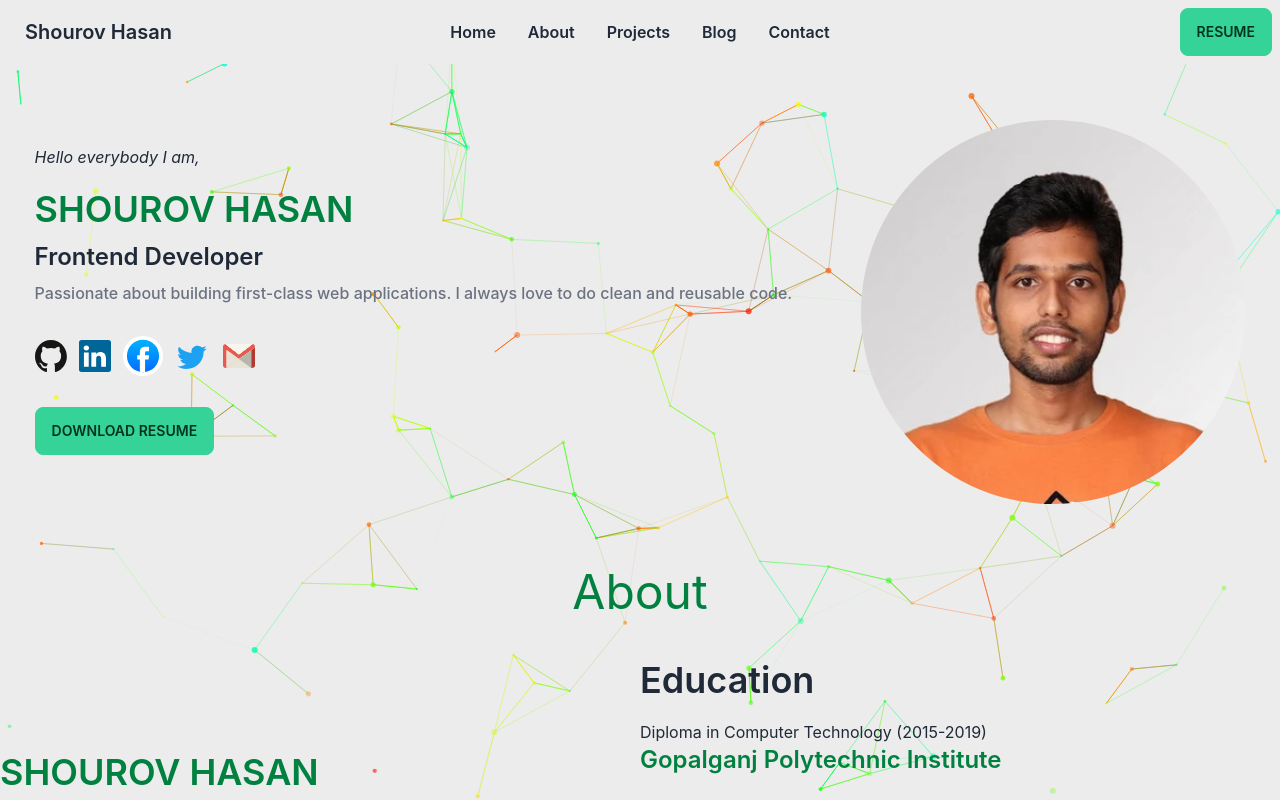
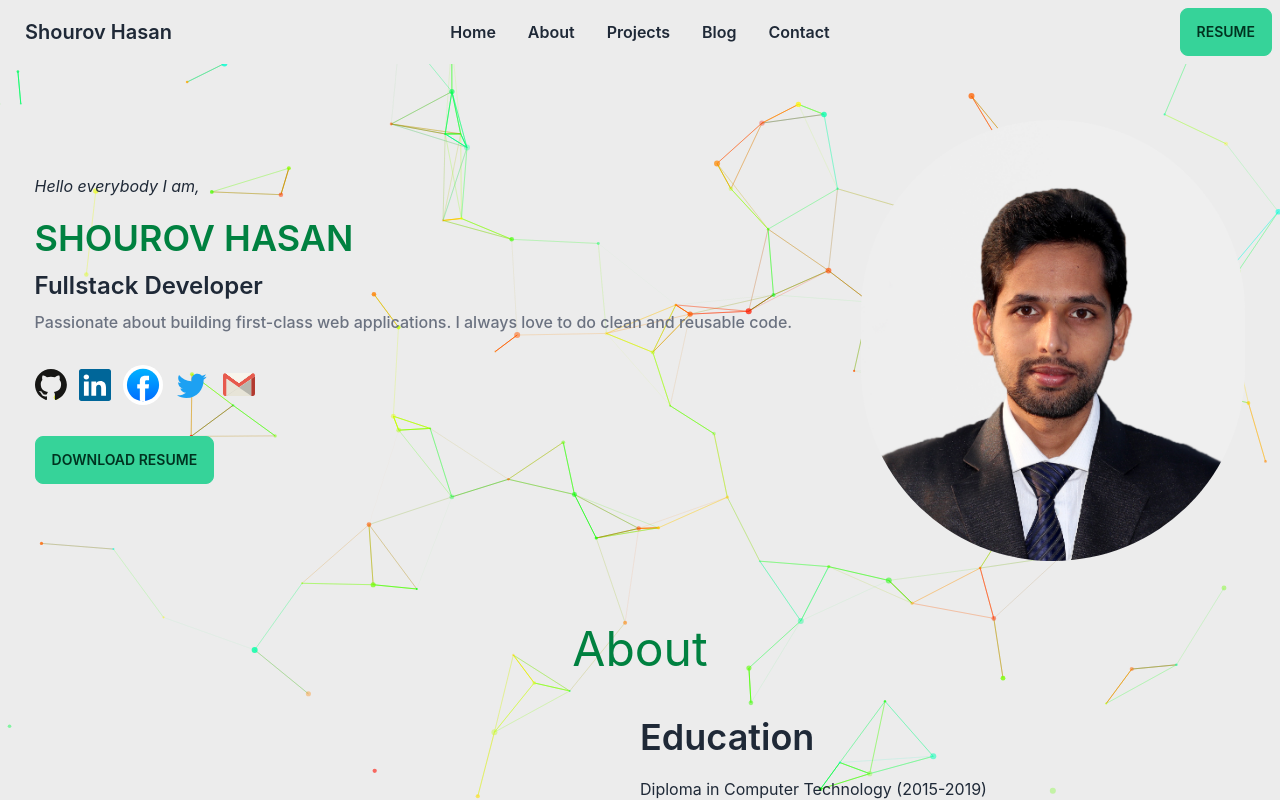
Before and after one commit to SHOUROV-HASAN-CSE/shourovhasan, a React (Create React App) app: page / in a window 1280 px wide. Shown: the top 801 px of the page. Built offline with nearby package versions, Linux system fonts and the light colour scheme.

Commit message:
image change

```diff
--- a/src/Pages/Home/Banner/Banner.js
+++ b/src/Pages/Home/Banner/Banner.js
@@ -1,5 +1,5 @@
 import React from 'react';
-import image from '../../../assets/images/banner/unnamed.webp';
+import image from '../../../assets/images/banner/shourov.jpg';
 import github from '../../../assets/images/icon/github-icon-1.svg';
 import linkedin from '../../../assets/images/icon/linkedin-icon-2.svg';
 import facebook from '../../../assets/images/icon/facebook-2020-2-1.svg';
@@ -14,7 +14,7 @@ const Banner = () => {
       <div className='p-10 md:p-0'>
         <p><i>Hello everybody I am,</i></p>
         <h1 className='text-4xl font-semibold text-[#008140] mt-5'>SHOUROV HASAN</h1>
-        <h3 className='text-2xl font-semibold mt-3'>Frontend Developer</h3>
+        <h3 className='text-2xl font-semibold mt-3'>Fullstack Developer</h3>
         <p className='my-2 text-base font-medium text-gray-500'>Passionate about building first-class web applications. I always love to do clean and reusable code.</p>
 
         <div className='my-5 flex items-center'>
```
Also changed, not shown: src/assets/images/banner/shourov.jpg (added), src/assets/images/banner/unnamed.webp (deleted).
